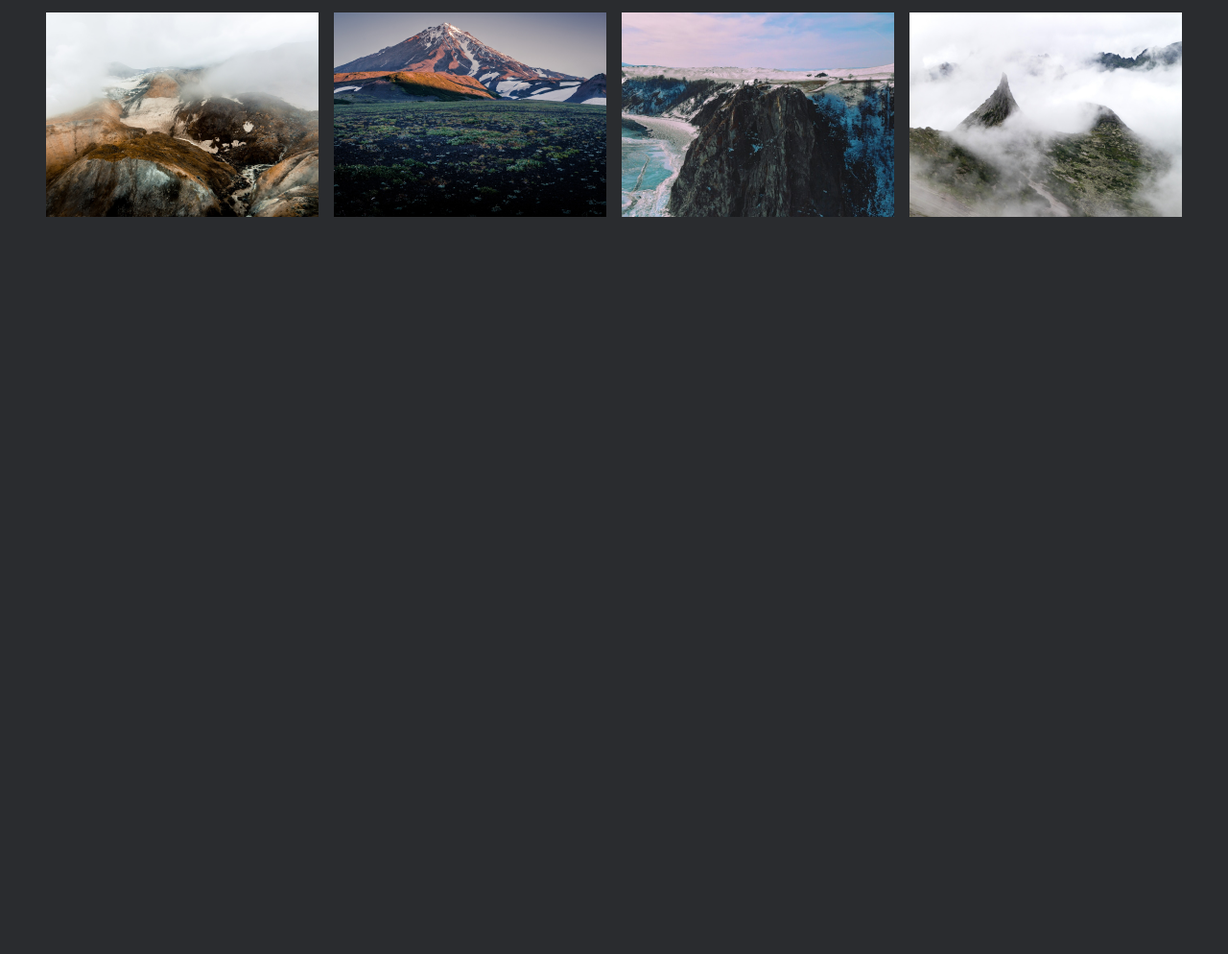
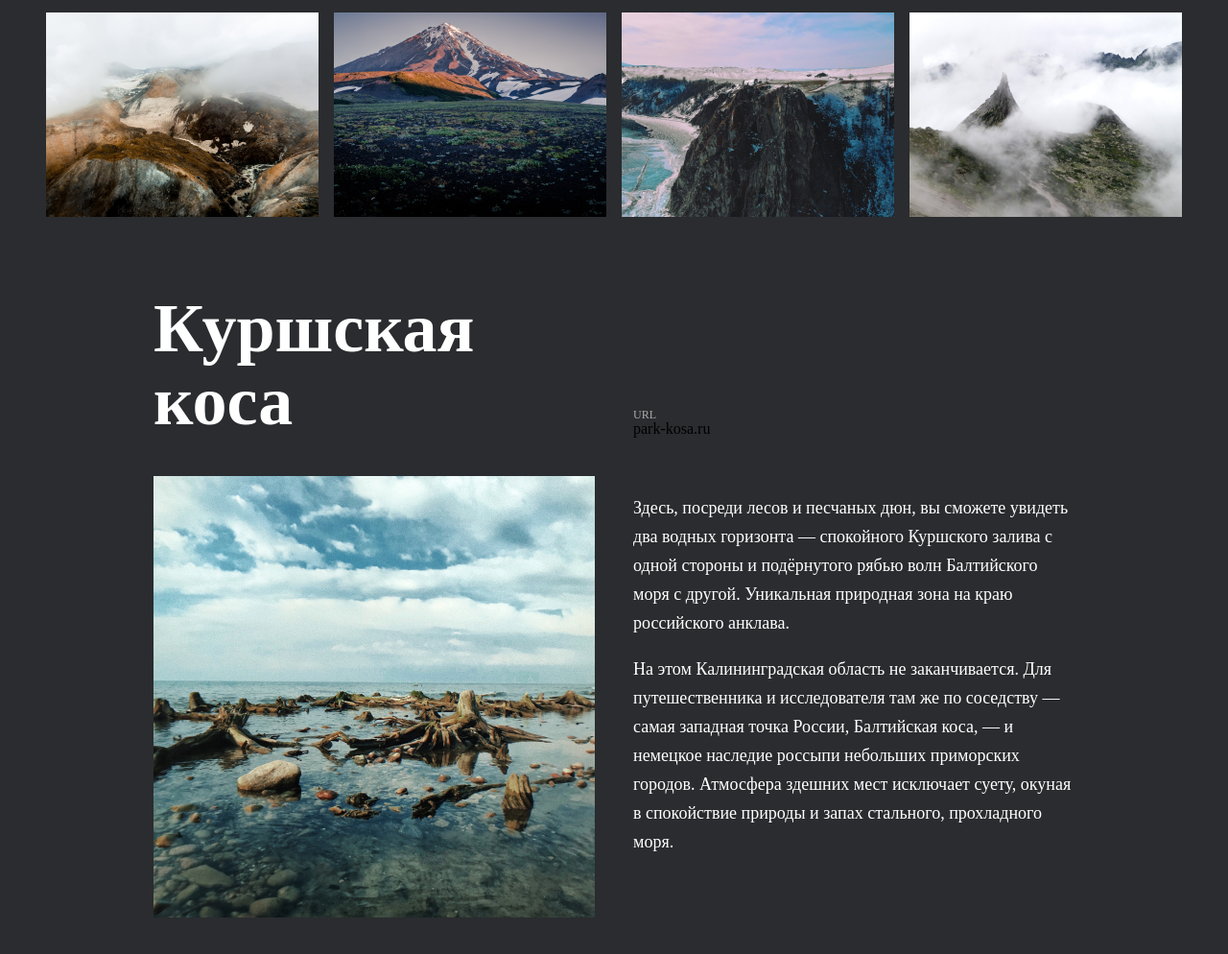
Before and after one commit to Aneko23/russian-travel, a plain HTML site: page index.html in a window 1280 px wide. Shown: the part 2198-3192 px from the top of the page at 96% size. Before the commit the page ends 2424 px from the top, so only its background shows below. Drawn offline with Linux system fonts and the light colour scheme.

Commit message:
Почти доделала карточку по К. косе

```diff
--- /dev/null
+++ b/blocks/places/place/__image/place__image.css
@@ -0,0 +1,5 @@
+.place__image {
+    width: 460px;
+    height: 460px;
+    grid-row: 2/3;
+}
--- /dev/null
+++ b/blocks/places/place/__paragraph/place__paragraph.css
@@ -0,0 +1,7 @@
+.place__paragraph {
+    font-weight: normal;
+    font-size: 18px;
+    line-height: 30px;
+    color:white;
+    margin: 0;
+}
--- /dev/null
+++ b/blocks/places/place/__title/place__title.css
@@ -0,0 +1,9 @@
+.place__title {
+    width: 460px;
+    font-weight: 900;
+    font-size: 72px;
+    line-height: 76px;
+    color: white;
+    align-self: flex-end;
+    margin: 0;
+}
--- /dev/null
+++ b/blocks/places/place/__website/_link/place__website_link.css
@@ -0,0 +1,4 @@
+.place__website_link {
+    color: white;
+    text-decoration: solid;
+}
--- /dev/null
+++ b/blocks/places/place/__website/_url-heading/place__website_url-heading.css
@@ -0,0 +1,6 @@
+.place__website_url-heading {
+    font-size: 12px;
+    line-height: 12px;
+    color: #AAAAAA;
+    margin-bottom: 12px;
+}
--- /dev/null
+++ b/blocks/places/place/__website/place__website.css
@@ -0,0 +1,9 @@
+@import url(./_url-heading/place__website_url-heading.css);
+@import url(./_link/place__website_link.css);
+
+.place__website {
+    list-style: none;
+    padding: 0;
+    align-self: flex-end;
+    margin:0;
+}
--- /dev/null
+++ b/blocks/places/place/place.css
@@ -0,0 +1,12 @@
+@import url(./__title/place__title.css);
+@import url(./__website/place__website.css);
+@import url(./__image/place__image.css);
+@import url(./__paragraph/place__paragraph.css);
+
+.place {
+    display: grid;
+    grid-template-columns: repeat(2, 460px);
+    grid-template-rows: repeat(3, 230px);
+    justify-content: center;
+    grid-gap: 40px;
+}
--- /dev/null
+++ b/blocks/places/places.css
@@ -0,0 +1 @@
+@import url(./place/place.css);
--- a/index.html
+++ b/index.html
@@ -175,6 +175,20 @@
         <img class="photo-grid__item" src="images/__item-11.png" alt="Океан и скалы">
         <img class="photo-grid__item" src="images/__item-12.png" alt="Туман">
       </section>
+      <section class="places">
+        <div class="place">
+          <h3 class="place__title">Куршская коса</h3>
+          <ul class="place__website">
+            <li><p class="place__website place__website_url-heading">URL</p></li>
+            <li><a class="place__website place__website_link" src="http://park-kosa.ru>park-kosa.ru"></a>park-kosa.ru</li>
+          </ul>
+          <img class="place__image" src="images/__image.png" alt="Куршская коса">
+          <div class="place__paragraph">
+            <p>Здесь, посреди лесов и песчаных дюн, вы сможете увидеть два водных горизонта — спокойного Куршского залива с одной стороны и подёрнутого рябью волн Балтийского моря с другой. Уникальная природная зона на краю российского анклава.</p>
+            <p>На этом Калининградская область не заканчивается. Для путешественника и исследователя там же по соседству — самая западная точка России, Балтийская коса, — и немецкое наследие россыпи небольших приморских городов. Атмосфера здешних мест исключает суету, окуная в спокойствие природы и запах стального, прохладного моря.</p>
+          </div>
+        </div>
+      </section>
     </main>
   </div>
 </body>
--- a/pages/index.css
+++ b/pages/index.css
@@ -2,6 +2,7 @@
 @import url(../blocks/lead/lead.css);
 @import url(../blocks/intro/intro.css);
 @import url(../blocks/photo-grid/photo-grid.css);
+@import url(../blocks/places/places.css);
 
 .root {
     background-color: #2A2C2F;
```
Also changed, not shown: images/__image-2.png (added), images/__image-3.png (added), images/__image-4.png (added), images/__image-5.png (added), images/__image.png (added), 2 other files.
